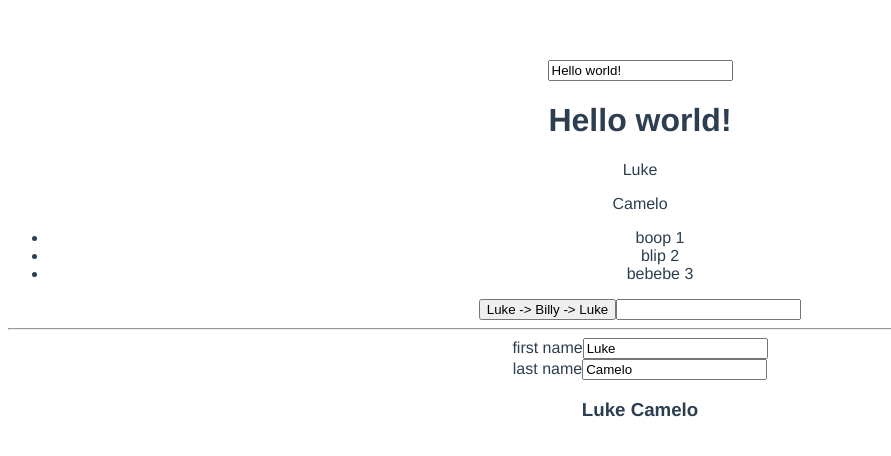
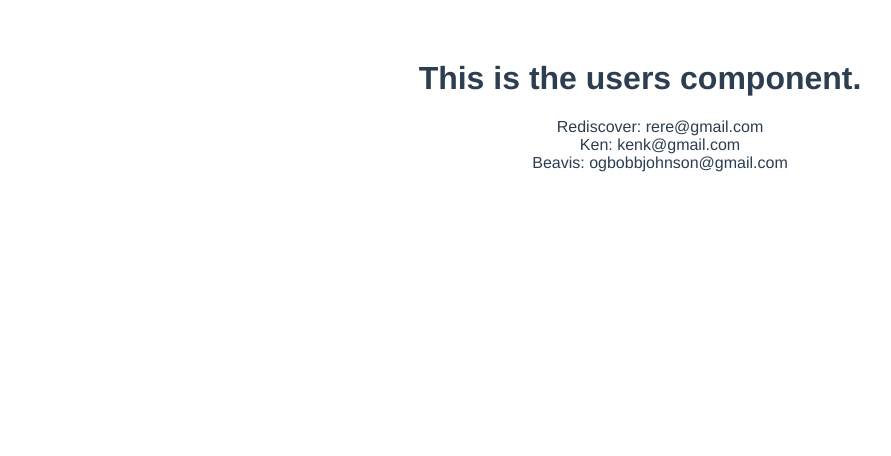
Before and after one commit to lukecamelo/vue-practice, a Vue app: page / in a window 1280 px wide. Shown: the top 456 px of the page, without its empty margins (0-891 px from the left). Built offline with nearby package versions, Linux system fonts and the light colour scheme.

Commit message:
Added users component

```diff
--- a/src/App.vue
+++ b/src/App.vue
@@ -1,16 +1,17 @@
 <template>
   <div id="app">
-    <Test></Test>
+    <Users></Users>
   </div>
 </template>
 
 <script>
 import Test from './components/Test'
+import Users from './components/Users'
 
 export default {
   name: 'App',
   components: {
-    Test,
+    Test, Users
   },
 };
 </script>
--- a/src/components/Test.vue
+++ b/src/components/Test.vue
@@ -1,3 +1,5 @@
+/* eslint-disable */
+
 <template>
 
   <div class='test'>
@@ -24,7 +26,8 @@
     <label>last name</label>
     <input type="text" v-model='user.lastName'>
     <br>
-    <h3>{{ fullName }}</h3>
+    <h3>{{ fullName }}</h3><br>
+    <h2>{{ msg }}</h2>
   </div>
 
 </template>
@@ -32,6 +35,12 @@
 <script>
 export default {
   name: 'test',
+  props: {
+    msg: {
+      type: String,
+      default: 'Foobar'
+    }
+  },
   data() {
     return {
       title: 'Hello world!',
--- /dev/null
+++ b/src/components/Users.vue
@@ -0,0 +1,38 @@
+<template>
+  <div class='users'>
+    <h1>{{ testmsg }}</h1>
+
+    <ul>
+      <li v-for='user in users' :key='user.id'>
+        {{ user.name }}: {{ user.email }}
+      </li>
+    </ul>
+  </div>
+</template>
+
+<script>
+export default {
+  name: 'users',
+  data() {
+    return {
+      testmsg: 'This is the users component.',
+      users: [
+        { id: 0,name: 'Rediscover', contacted: false, email: 'rere@gmail.com' },
+        { id: 1,name: 'Ken', contacted: false, email: 'kenk@gmail.com' },
+        { id: 2,name: 'Beavis', contacted: false, email: 'ogbobbjohnson@gmail.com' }
+      ]
+    }
+  },
+  methods: {
+
+  }
+}
+</script>
+
+<style scoped>
+
+ul {
+  list-style-type: none;
+}
+
+</style>
```
